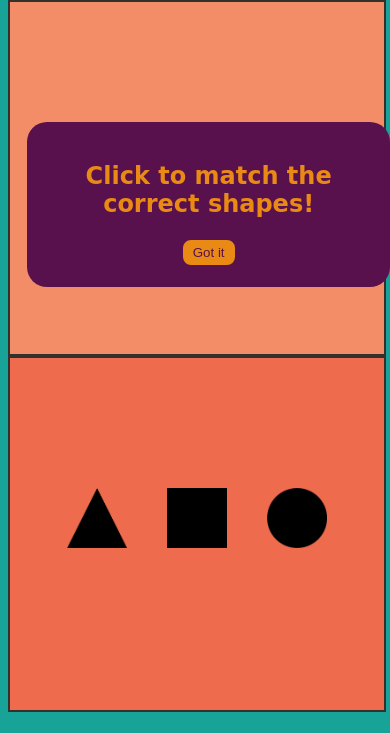
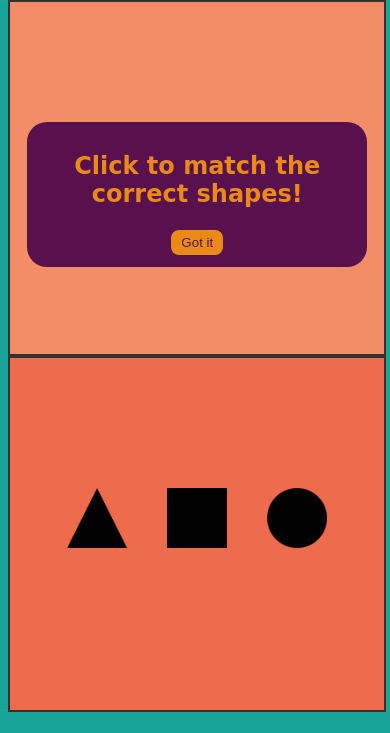
Before and after one commit to parksrichiework/Shape-Sorting-Game, a plain HTML site: page index.html in a window 390 px wide. Shown: the part 89-822 px from the top of the page. Drawn offline with Linux system fonts and the light colour scheme; a web font is replaced by a local one.

Commit message:
Update styles.css

```diff
--- a/css/styles.css
+++ b/css/styles.css
@@ -229,11 +229,13 @@ img {
 	.directions{
 		top: 25%;
 		left: 7%;
-
+		width: 20em;
+		padding: 10px;
 	}
 
 	.game-box{
 		text-align: center;
+
 	}
 
 
```
